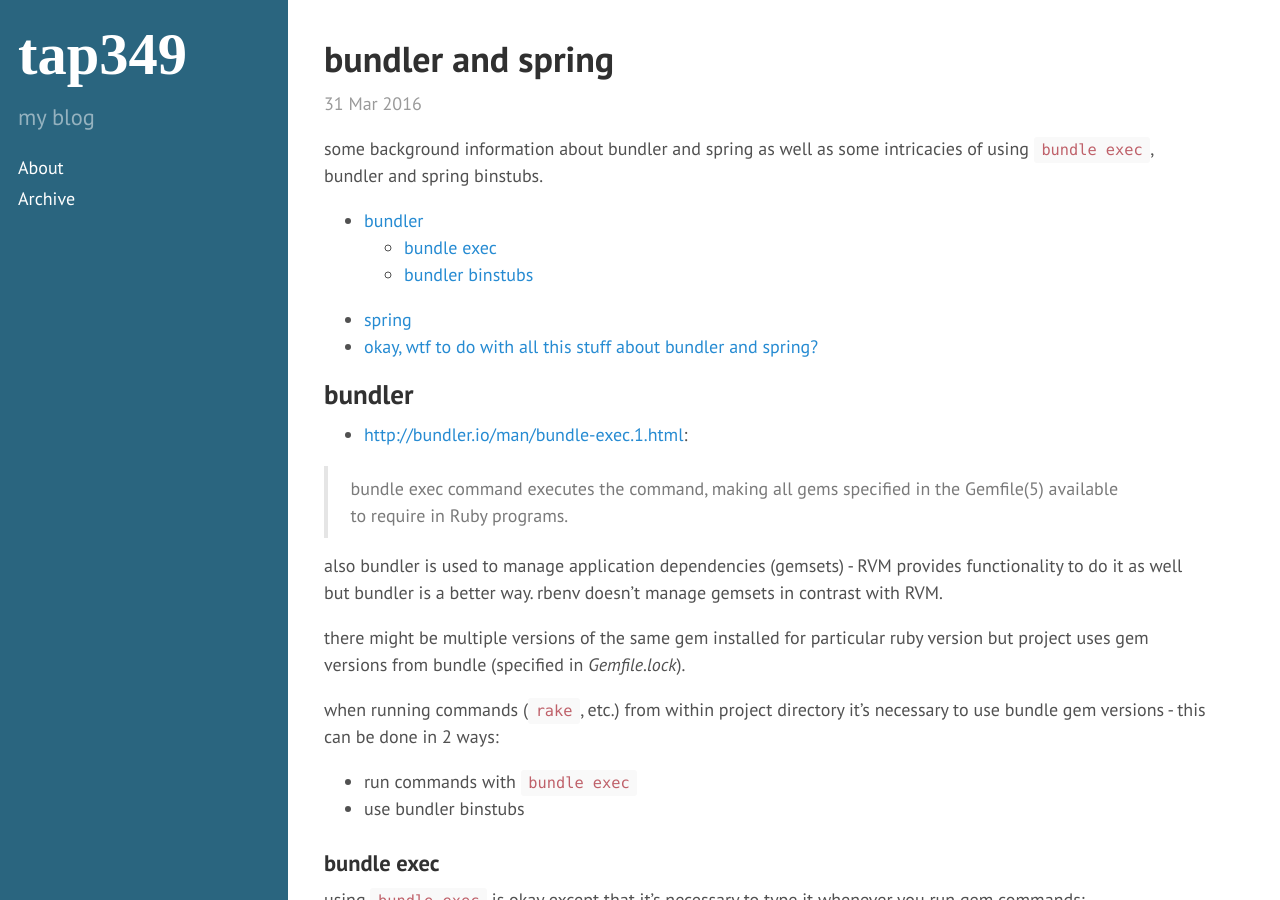
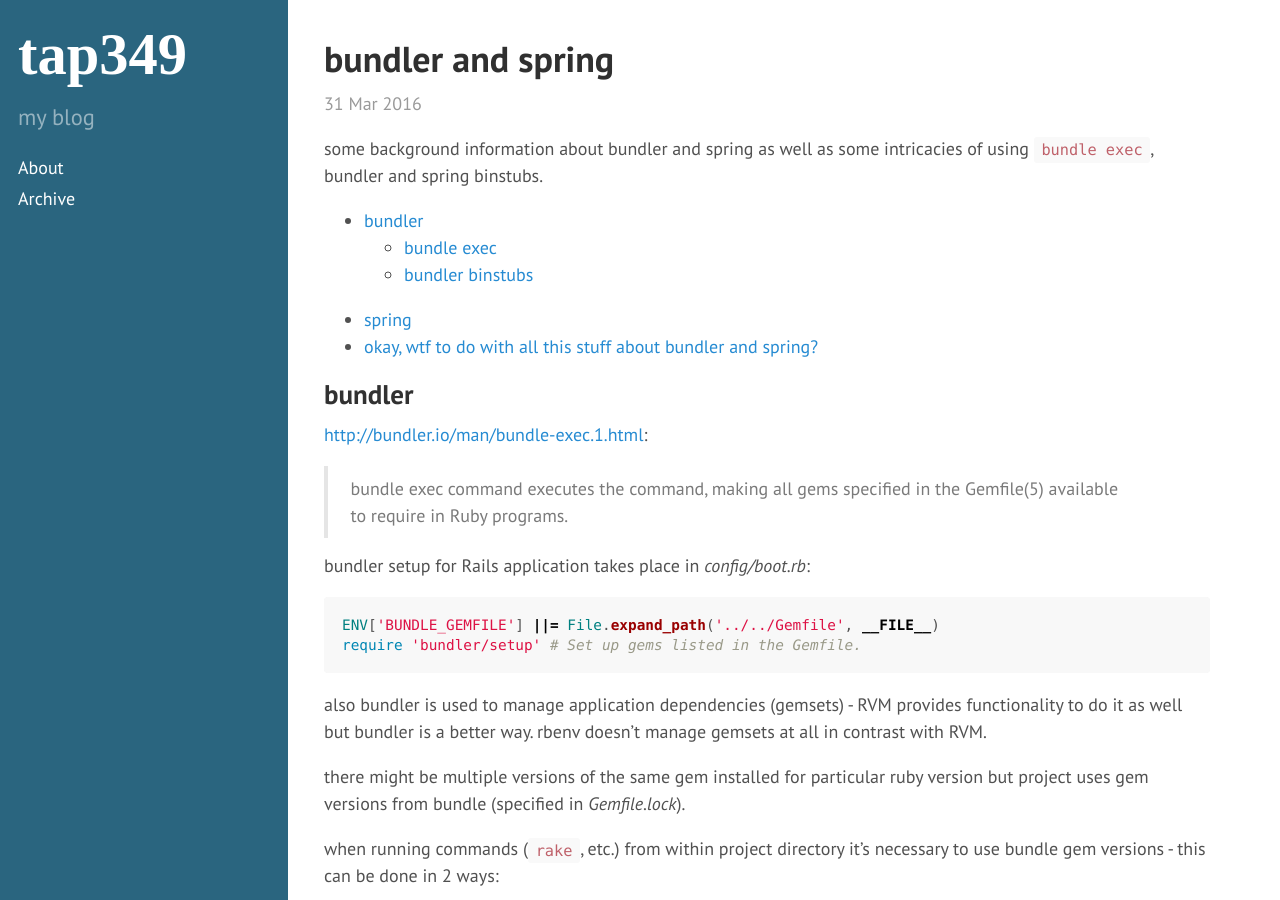
Before and after one commit to tap349/tap349.github.io, a Jekyll site: the page built from _posts/2016-03-31-bundler-and-spring.md, in a window 1280 px wide and 900 px high. Built offline with Jekyll 4.4.1, drawn with Linux system fonts in a browser that asks for light colours.

Commit message:
update 2016-04-09_23:09:29

````diff
--- a/_posts/2016-03-31-bundler-and-spring.md
+++ b/_posts/2016-03-31-bundler-and-spring.md
@@ -16,14 +16,21 @@
 
 ## bundler
 
-- <http://bundler.io/man/bundle-exec.1.html>:
+<http://bundler.io/man/bundle-exec.1.html>:
 
 > bundle exec command executes the command, making all gems specified
 > in the Gemfile(5) available to require in Ruby programs.
 
+bundler setup for Rails application takes place in _config/boot.rb_:
+
+```ruby
+ENV['BUNDLE_GEMFILE'] ||= File.expand_path('../../Gemfile', __FILE__)
+require 'bundler/setup' # Set up gems listed in the Gemfile.
+```
+
 also bundler is used to manage application dependencies (gemsets) -
 RVM provides functionality to do it as well but bundler is a better way.
-rbenv doesn't manage gemsets in contrast with RVM.
+rbenv doesn't manage gemsets at all in contrast with RVM.
 
 there might be multiple versions of the same gem installed for particular ruby
 version but project uses gem versions from bundle (specified in _Gemfile.lock_).
````
Also changed, not shown: _posts/2016-03-29-rails-i18n.md (+1 -1 lines), _posts/2016-04-09-capybara.md (added, +21 -0 lines).
